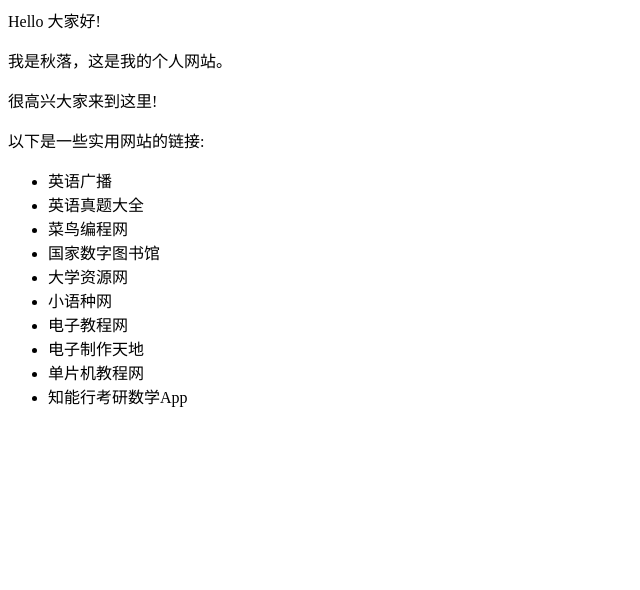
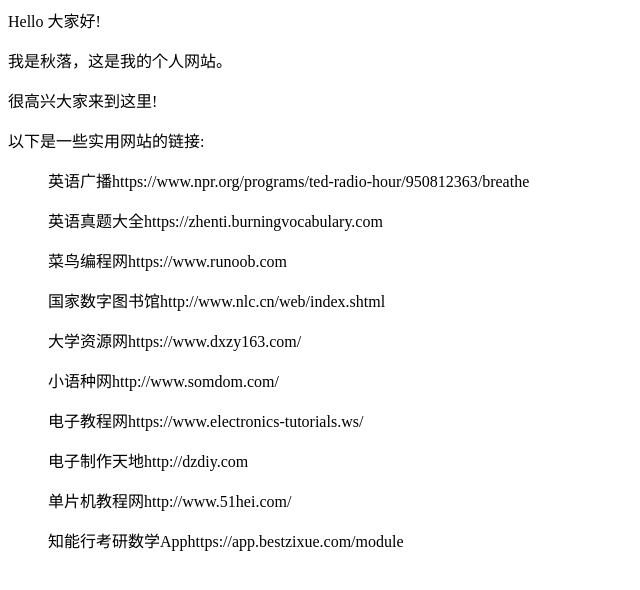
Before and after one commit to cheungzon/cheungzon.github.io, a plain HTML site: page index.html in a window 1280 px wide. Shown: the whole page, without its empty margins (0-640 px from the left). Drawn offline with Linux system fonts and the light colour scheme.

Commit message:
Update index.html

```diff
--- a/index.html
+++ b/index.html
@@ -4,14 +4,14 @@
 <p>以下是一些实用网站的链接:</p>
 
 <ul>
-  <li> <https://www.npr.org/programs/ted-radio-hour/950812363/breathe>英语广播</a> </li>
-  <li> <https://zhenti.burningvocabulary.com>英语真题大全</a> </li>
-  <li> <https://www.runoob.com>菜鸟编程网</a> </li>
-  <li> <http://www.nlc.cn/web/index.shtml>国家数字图书馆</a> </li>
-  <li> <https://www.dxzy163.com/>大学资源网</a> </li>
-  <li> <http://www.somdom.com/>小语种网</a> </li>
-  <li> <https://www.electronics-tutorials.ws/>电子教程网</a> </li>
-  <li> <http://dzdiy.com>电子制作天地</a> </li>
-  <li> <http://www.51hei.com/>单片机教程网</a> </li>
-  <li> <https://app.bestzixue.com/module>知能行考研数学App</a> </li>
+  <p>英语广播https://www.npr.org/programs/ted-radio-hour/950812363/breathe</a> </p>
+  <p>英语真题大全https://zhenti.burningvocabulary.com</a> </p>
+  <p>菜鸟编程网https://www.runoob.com</a> </p>
+  <p>国家数字图书馆http://www.nlc.cn/web/index.shtml</a> </p>
+  <p>大学资源网https://www.dxzy163.com/</a> </p>
+  <p>小语种网http://www.somdom.com/</a> </p>
+  <p>电子教程网https://www.electronics-tutorials.ws/</a> </p>
+  <p>电子制作天地http://dzdiy.com</a> </p>
+  <p>单片机教程网http://www.51hei.com/</a> </p>
+  <p>知能行考研数学Apphttps://app.bestzixue.com/module</a> </p>
 </ul>
```
